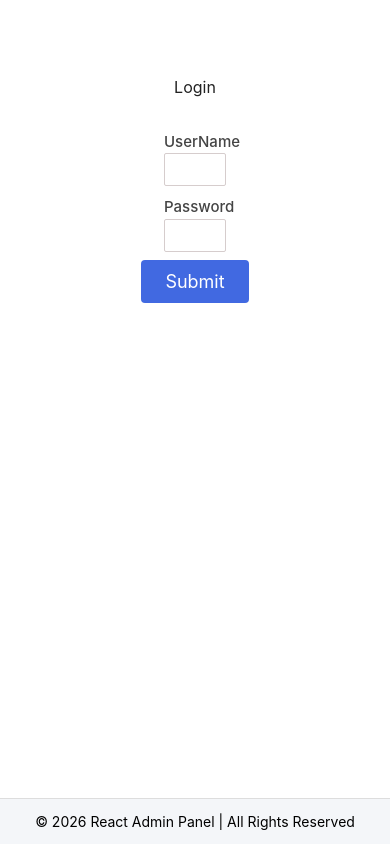
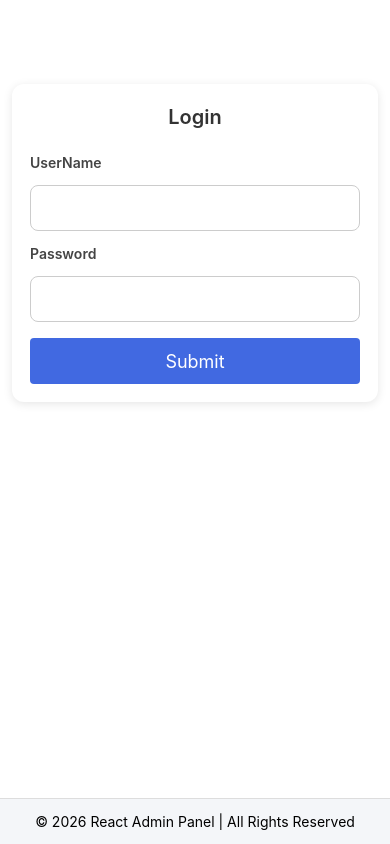
Before and after one commit to rashmipanday06/react-admin-starter, a React (Vite) app: page /login in a window 390 px wide. Built offline with nearby package versions, Linux system fonts and the light colour scheme.

Commit message:
feat: complete admin panel responsive design

```diff
--- a/src/componetns/common/input/style.module.css
+++ b/src/componetns/common/input/style.module.css
@@ -1,9 +1,38 @@
+/* Wrapper: fills whatever space the parent gives it (was width: 50%) */
+.containerWrapper {
+  display: flex;
+  flex-direction: column;
+  gap: 6px;
+  width: 100%;
+  min-width: 0;
+}
+
+.label {
+  font-size: 14px;
+  font-weight: 600;
+  color: #444;
+}
+
 .inputWrapper {
+  width: 100%;
+  min-height: 44px;          /* comfortable touch target (was height: 33px) */
+  padding: 8px 10px;
   border: 1px solid #d6cdcd;
-  border-radius: 2px;
-  height: 33px;
-  width: 100%;
+  border-radius: 6px;
+  background: #fff;
+  font-family: inherit;
+  font-size: 16px;           /* 16px stops iOS Safari zooming in on focus */
+  box-sizing: border-box;
+  outline: none;
+  transition: border-color 0.2s ease, box-shadow 0.2s ease;
 }
-.containerWrapper{
-  width: 50%;
+
+.inputWrapper:focus {
+  border-color: #333;
+  box-shadow: 0 0 3px rgba(0, 0, 0, 0.2);
 }
+
+.inputWrapper:disabled {
+  background: #f3f3f3;
+  cursor: not-allowed;
+}
--- a/src/componetns/pages/login/login.tsx
+++ b/src/componetns/pages/login/login.tsx
@@ -1,19 +1,18 @@
-
 import Button from "../../common/button";
 import Input from "../../common/input";
 import style from "./style.module.css";
-import { useState } from "react";
+import React, { useState } from "react";
 import { useNavigate } from "react-router-dom";
 import { useAuth } from "../../context/authContext";
 
 const Login = () => {
-
   const [email, setEmail] = useState("");
   const [pass, setPass] = useState("");
+  const [error, setError] = useState("");
   const navigate = useNavigate();
   const { login } = useAuth();
 
- const handleLogin = (e: any) => {
+  const handleLogin = (e: React.SyntheticEvent) => {
     e.preventDefault();
 
     const success = login(email, pass);
@@ -21,18 +20,28 @@ const Login = () => {
     if (success) {
       navigate("/dashboard");
     } else {
-      alert("Invalid Credentials");
+      setError("Invalid credentials. Check your username and password.");
     }
   };
 
   return (
-    <div className={style.container}>
+    // <form> lets the Enter key submit; the click on Button still works as before
+    <form className={style.container} onSubmit={handleLogin}>
       <h2>Login</h2>
+
+      {error && (
+        <p className={style.error} role="alert">
+          {error}
+        </p>
+      )}
 
       <Input
         label="UserName"
         value={email}
-        onChange={(e) => setEmail(e.target.value)}
+        onChange={(e) => {
+          setEmail(e.target.value);
+          setError("");
+        }}
         classes={{ input: style.input }}
       />
 
@@ -40,11 +49,14 @@ const Login = () => {
         label="Password"
         type="password"
         value={pass}
-        onChange={(e) => setPass(e.target.value)}
+        onChange={(e) => {
+          setPass(e.target.value);
+          setError("");
+        }}
       />
 
       <Button onClick={handleLogin}>Submit</Button>
-    </div>
+    </form>
   );
 };
 
--- a/src/componetns/pages/login/style.module.css
+++ b/src/componetns/pages/login/style.module.css
@@ -1,9 +1,80 @@
+/* Login card: fluid, centered, never wider than 420px.
+   width: min(100% - 24px, 420px) leaves a 12px gutter on each side of small phones,
+   so no extra wrapper is needed and Login.tsx stays unchanged. */
 .container {
   display: flex;
   flex-direction: column;
-  gap: 8px;
-  align-items: center;
+  gap: 12px;
+  align-items: stretch;
 
-  margin: 15% 30% 15% 30%;
-  padding: 16px;
+  width: min(100% - 24px, 420px);
+  margin: clamp(24px, 10vh, 120px) auto;
+  padding: clamp(18px, 4vw, 28px);
+
+  background: #ffffff;
+  border-radius: 12px;
+  box-shadow: 0 2px 10px rgba(0, 0, 0, 0.1);
+  box-sizing: border-box;
 }
+
+.container *,
+.container *::before,
+.container *::after {
+  box-sizing: border-box;
+}
+
+.container h2 {
+  margin: 0 0 8px;
+  text-align: center;
+  font-size: clamp(20px, 1.1rem + 0.6vw, 24px);
+  font-weight: 600;
+  color: #333;
+}
+
+/* Works with your shared <Input> and <Button> components, whatever markup they render */
+.container label {
+  display: block;
+  margin-bottom: 6px;
+  font-size: 14px;
+  font-weight: 600;
+  color: #444;
+}
+
+.container input,
+.input {
+  width: 100%;
+  min-height: 44px;     /* comfortable touch target */
+  padding: 10px;
+  border: 1px solid #ccc;
+  border-radius: 8px;
+  font-size: 16px;      /* 16px stops iOS Safari zooming in on focus */
+  font-family: inherit;
+  outline: none;
+  transition: border-color 0.2s ease, box-shadow 0.2s ease;
+}
+
+.container input:focus,
+.input:focus {
+  border-color: #333;
+  box-shadow: 0 0 3px rgba(0, 0, 0, 0.2);
+}
+
+.container button {
+  width: 100%;
+  min-height: 46px;
+  margin-top: 4px;
+  cursor: pointer;
+}
+
+/* Inline error (replaces alert) */
+.error {
+  margin: 0;
+  padding: 10px 12px;
+  background: #fef2f2;
+  border: 1px solid #fecaca;
+  border-radius: 8px;
+  color: #b91c1c;
+  font-size: 14px;
+  font-weight: 500;
+  text-align: center;
+}
```
